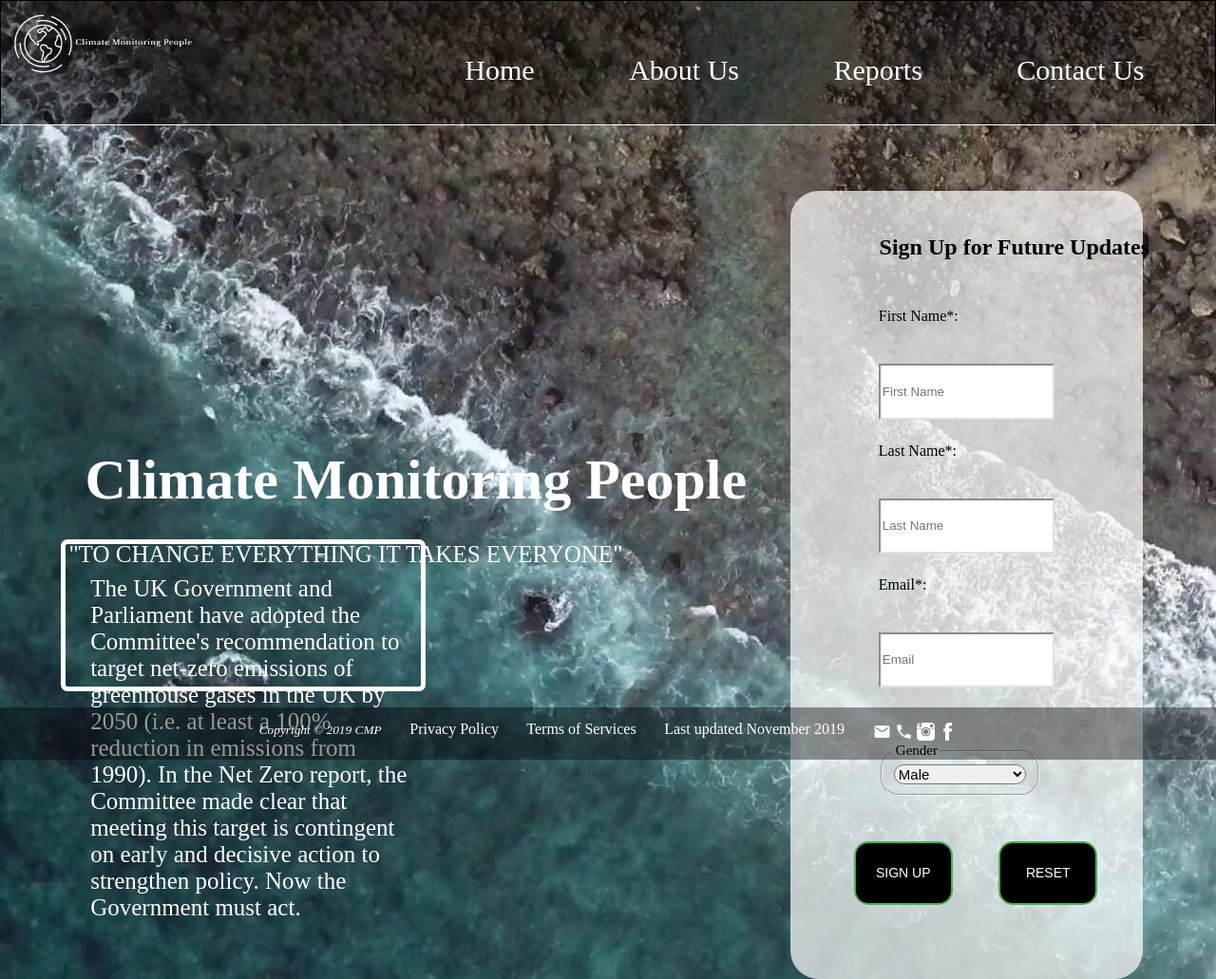
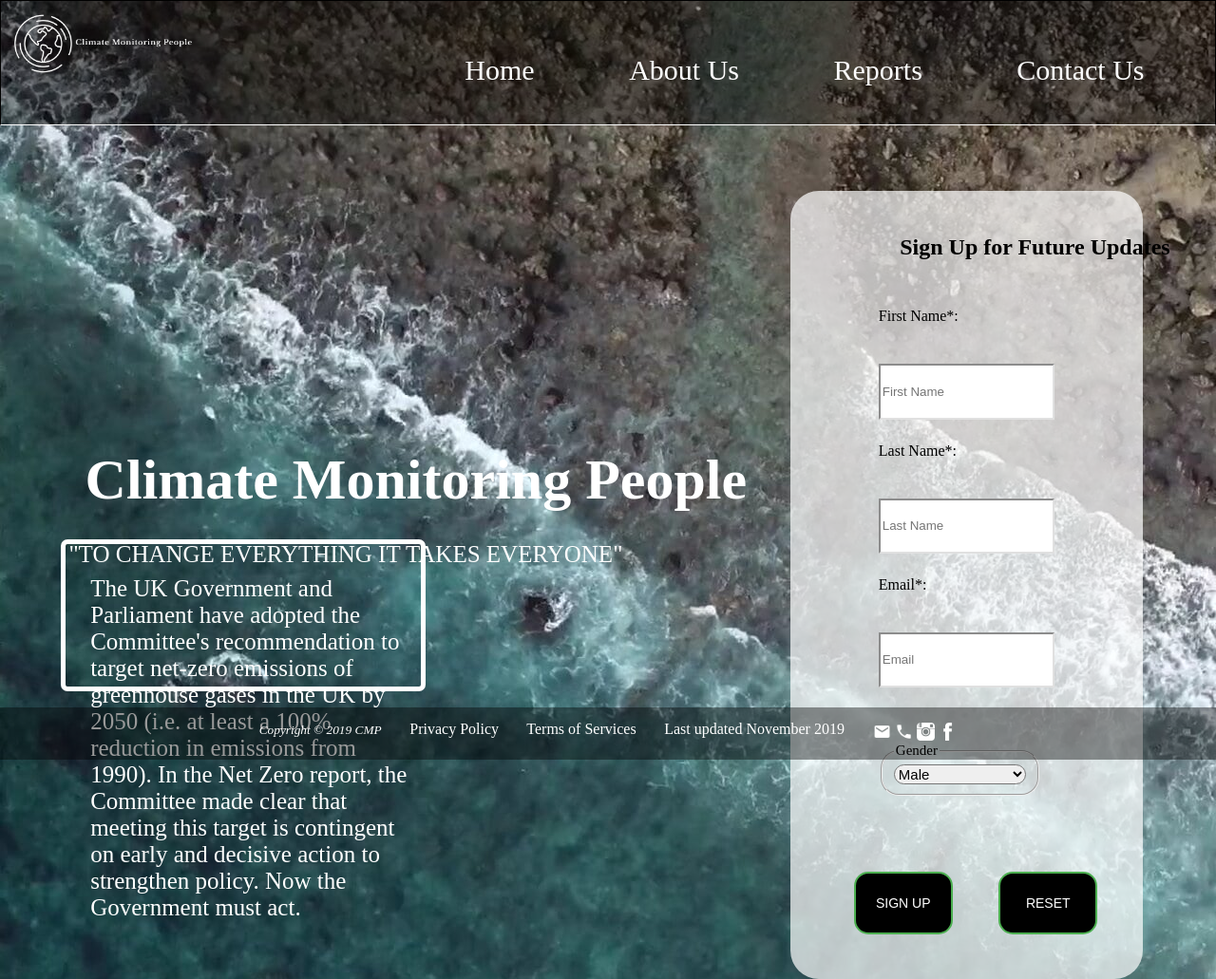
Before and after one commit to ClimateWebTeam/climateWebsite, a website: page index.html in a window 1280 px wide. Shown: the whole page at 95% size. Drawn offline with Linux system fonts and the light colour scheme.

Commit message:
Fixed errors

```diff
--- a/CSS/style.css
+++ b/CSS/style.css
@@ -253,7 +253,7 @@ form{
 }
 section , h2{
 	position:relative;
-	left:13%;
+	left:16%;
 	top:5%;
 	width:94%;
 	height:10%;
@@ -279,7 +279,7 @@ input{
 	width:28%;
 	height:8%;
 	position: relative;
-	top:-20px;
+	top:10px;
 	left:18%;
 	border-radius:15px;
 	font-size:14px;
@@ -302,7 +302,7 @@ input{
 	width:28%;
 	height:8%;
 	position: relative;
-	top:-20px;
+	top:10px;
 	left:30%;
 	border-radius:15px;
 	font-size:14px;
@@ -341,10 +341,11 @@ select{
 .error {
 	position:relative;
 	top:5%;
-	left:25%;
+	left:21%;
 	list-style-type:none;
-	width:50%;
+	width:80%;
 	padding:2%;
+	height:2%;
 
 }
 .errormessage{
@@ -360,9 +361,6 @@ select{
 
 
 /*ABOUT US */
-
-
-
 
 
 .hero-text2 {
@@ -508,7 +506,7 @@ select{
 	 height:115px;
 	 position:relative;
 	 top:-200px;
-	 left:14%;
+	 left:10%;
 	 border-radius:10px;
 	 background-color:rgba(0,0,0,0.7);
      font-size:20px;
```
